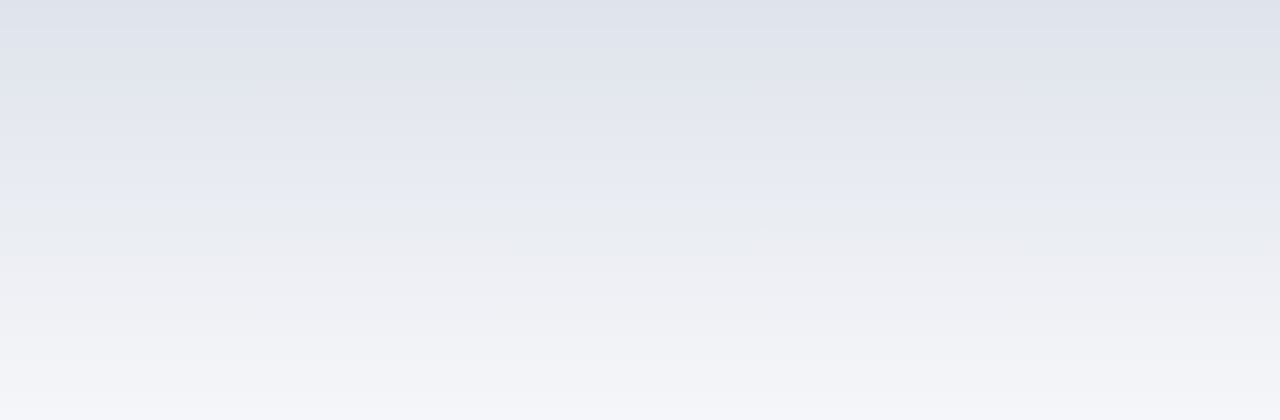
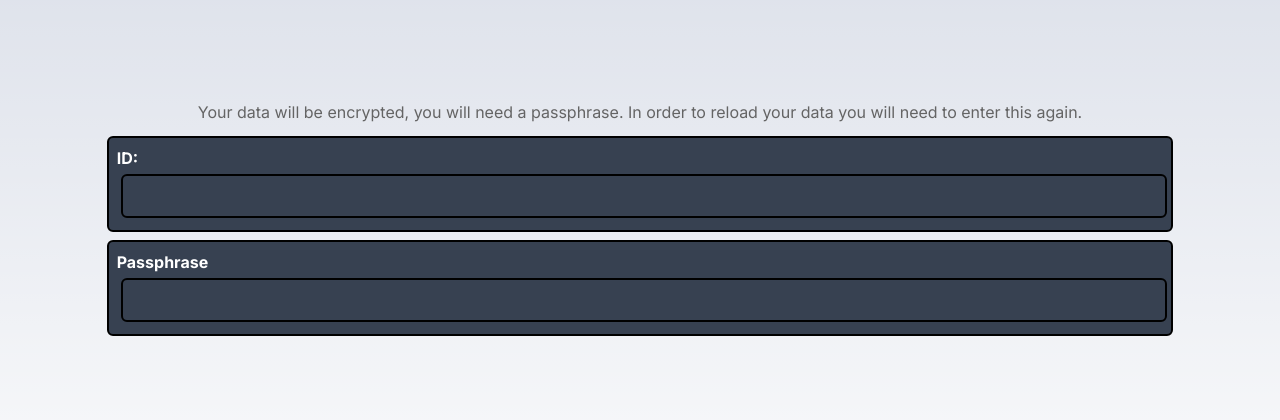
Before and after one commit to posthello-code/budgetizer, a Next.js app: page /budgets/save in a window 1280 px wide. Before the commit this address had no page. Shown: the part 184-604 px from the top of the page. Built offline with nearby package versions, Linux system fonts and the light colour scheme.

Commit message:
work in progress save data page

```diff
--- /dev/null
+++ b/app/budgets/save/page.tsx
@@ -0,0 +1,27 @@
+export default function SaveConfirmation(options: any) {
+  return (
+    <div className="save-page flex flex-1 flex-col justify-center items-center h-screen">
+      <div className="m-2">
+        Your data will be encrypted, you will need a passphrase. In order to
+        reload your data you will need to enter this again.
+      </div>
+      <div className="save-page-input-box">
+        <label>
+          ID:
+          <input
+            className="w-full input-box"
+            readOnly={true}
+            placeholder={options.searchParams.id}
+            defaultValue={options.searchParams.id}
+          ></input>
+        </label>
+      </div>
+      <div className="save-page-input-box">
+        <label>
+          Passphrase
+          <input className="w-full input-box"></input>
+        </label>
+      </div>
+    </div>
+  );
+}
```
